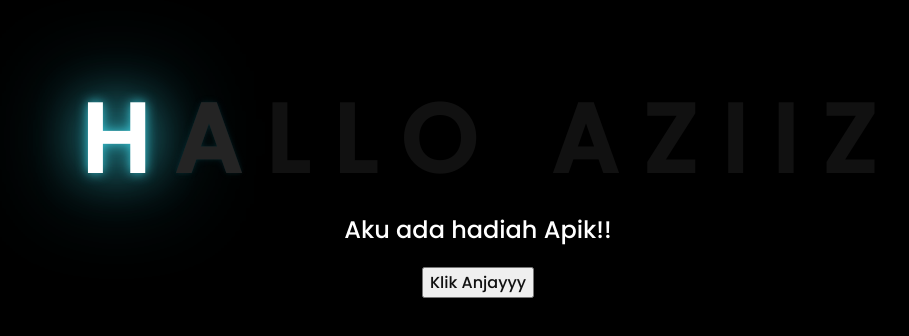
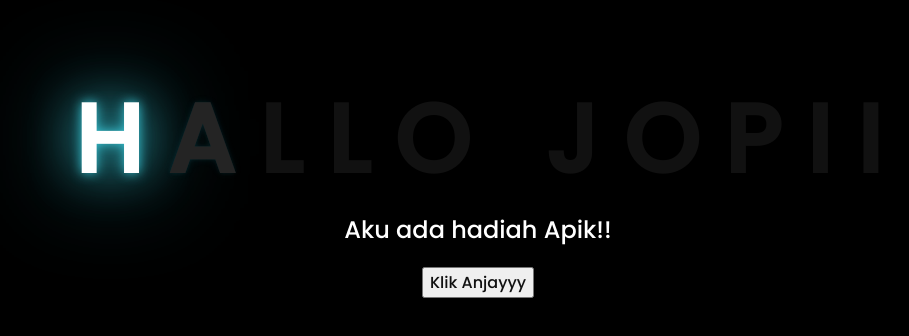
Before and after one commit to aziiz067/Belajar, a plain HTML site: page index.html in a window 1280 px wide. Shown: the part 226-562 px from the top of the page, without its empty margins (170-1079 px from the left). Drawn offline with Linux system fonts and the light colour scheme.

Commit message:
Update index.html

```diff
--- a/index.html
+++ b/index.html
@@ -17,11 +17,11 @@
         <span>L</span>
         <span>O</span>
         &nbsp
-        <span>A</span>
-        <span>Z</span>
+        <span>J</span>
+        <span>O</span>
+        <span>P</span>
         <span>I</span>
         <span>I</span>
-        <span>Z</span>
     </div>
     <div class="description">
         <span>Aku ada hadiah Apik!!</span>
```
